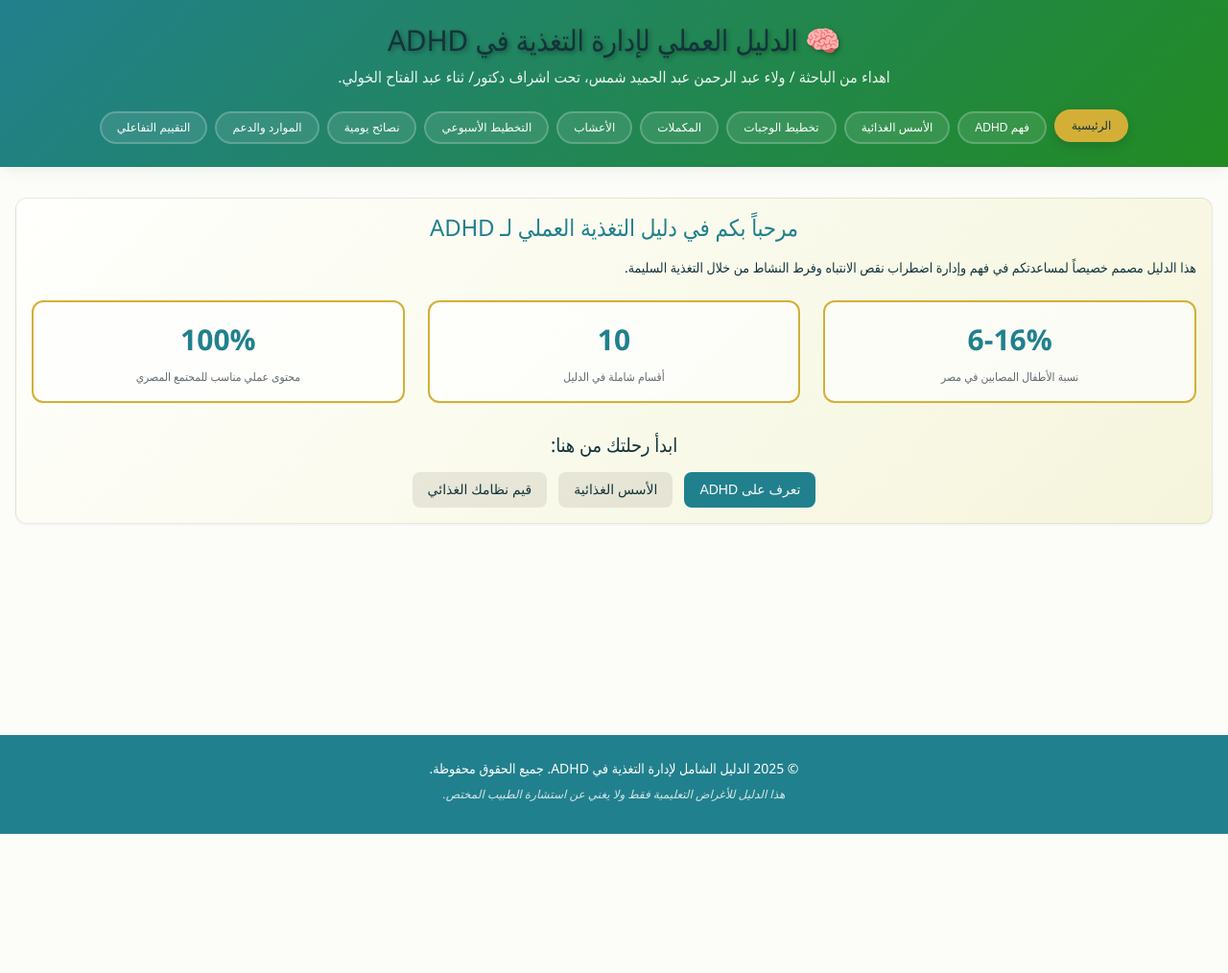
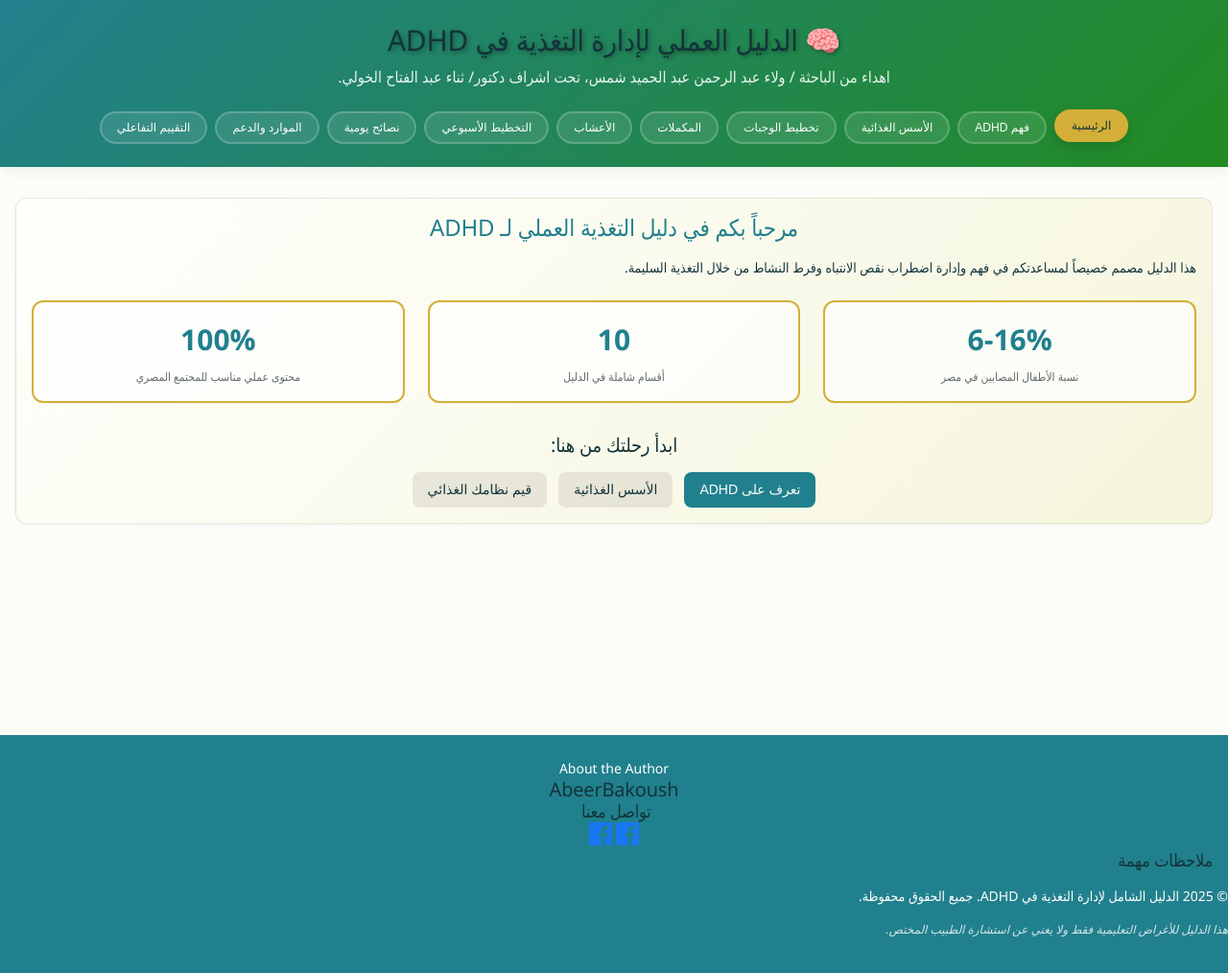
Before and after one commit to AbeerBakoush/ADHD, a plain HTML site: page index.html in a window 1280 px wide. Shown: the whole page at 96% size. Before the commit the page ends 869 px from the top, so only its background shows below. Drawn offline with Linux system fonts and the light colour scheme.

Commit message:
Update index.html

```diff
--- a/index.html
+++ b/index.html
@@ -631,16 +631,62 @@
             </section>
         </div>
     </main>
-
     <footer class="footer">
         <div class="container">
             <div class="footer-content">
+                <!-- Footer -->
+    <footer class="bg-secondary-900 text-white py-12 mt-16">
+        <div class="max-w-6xl mx-auto px-4">
+            <div class="grid md:grid-cols-3 gap-8">
 
-                <p>© 2025 الدليل الشامل لإدارة التغذية في ADHD. جميع الحقوق محفوظة.</p>
+                <!-- Author Info -->
+                <div class="text-center md:text-right">
+                    <div class="w-24 h-24 bg-gradient-to-br from-primary-400 to-purple-500 rounded-full flex items-center justify-center mx-auto md:mx-0 mb-4">
+                        <span class="text-2xl font-bold">About the Author</span>
+                    </div>
+                    <h3 class="text-xl font-semibold mb-2">AbeerBakoush</h3>
+                </div>
+
+                <!-- Social Links -->
+                <div class="text-center">
+                    <h4 class="text-lg font-semibold mb-4">تواصل معنا&nbsp;</h4>
+                    <div class="flex justify-center gap-10 mb-6"></div>
+                        <a href="https://facebook.com/drAbeerBakoush" target="_blank" rel="noopener" aria-label="Facebook: Dr Abeer Bakoush" class="text-blue-700 hover:text-blue-400 transition-colors text-2xl" style="color: #1877f2;">
+                            <svg width="24" height="24" fill="currentColor" aria-hidden="true" viewBox="0 0 24 24">
+                                <path d="M22.675 0h-21.35C.595 0 0 .592 0 1.326v21.348C0 23.408.595 24 1.325 24h11.495v-9.294H9.692v-3.622h3.128V8.413c0-3.1 1.893-4.788 4.659-4.788 1.325 0 2.463.099 2.797.143v3.24l-1.918.001c-1.504 0-1.797.715-1.797 1.763v2.313h3.587l-.467 3.622h-3.12V24h6.116C23.406 24 24 23.408 24 22.674V1.326C24 .592 23.406 0 22.675 0"></path>
+                            </svg>
+                        </a>
+
+                        <a href="https://facebook.com/NutriStaffArabia" target="_blank" rel="noopener" aria-label="Facebook: NutriStaffArabia" class="text-blue-700 hover:text-blue-400 transition-colors text-2xl" style="color: #1877f2;">
+                            <svg width="24" height="24" fill="currentColor" aria-hidden="true" viewBox="0 0 24 24">
+                                <path d="M22.675 0h-21.35C.595 0 0 .592 0 1.326v21.348C0 23.408.595 24 1.325 24h11.495v-9.294H9.692v-3.622h3.128V8.413c0-3.1 1.893-4.788 4.659-4.788 1.325 0 2.463.099 2.797.143v3.24l-1.918.001c-1.504 0-1.797.715-1.797 1.763v2.313h3.587l-.467 3.622h-3.12V24h6.116C23.406 24 24 23.408 24 22.674V1.326C24 .592 23.406 0 22.675 0"></path>
+                            </svg>
+                        </a>
+                    </div>
+                </div>
+                    </div>
+                </div>
+
+
+                <!-- Copyright -->
+                <div class="text-center md:text-left">
+                    <h4 class="text-lg font-semibold mb-4">ملاحظات مهمة</h4>
+                    <p class="text-secondary-500 text-xs leading-relaxed">
+                    </p>
+                </div>
+
+            </div>
+
+            <div class="section-divider opacity-30"></div>
+
+            <div class="text-center">
+                <p class="text-secondary-400 text-sm">
+            </div>
+        </div>
+                        <p>© 2025 الدليل الشامل لإدارة التغذية في ADHD. جميع الحقوق محفوظة.</p>
                 <p class="disclaimer">هذا الدليل للأغراض التعليمية فقط ولا يغني عن استشارة الطبيب المختص.</p>
             </div>
         </div>
-    </footer>
 
     <script src="app.js"></script>
 </body>
```
